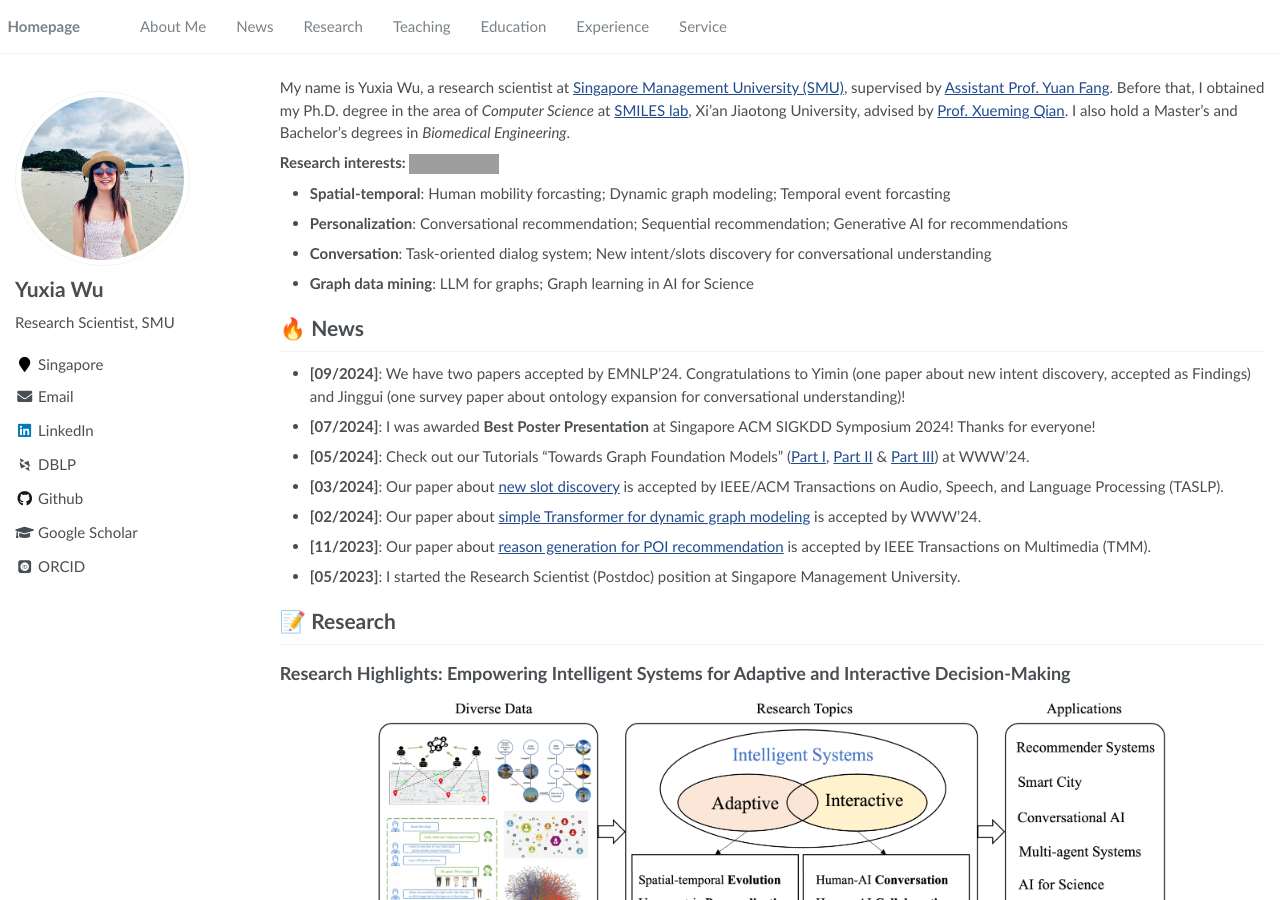
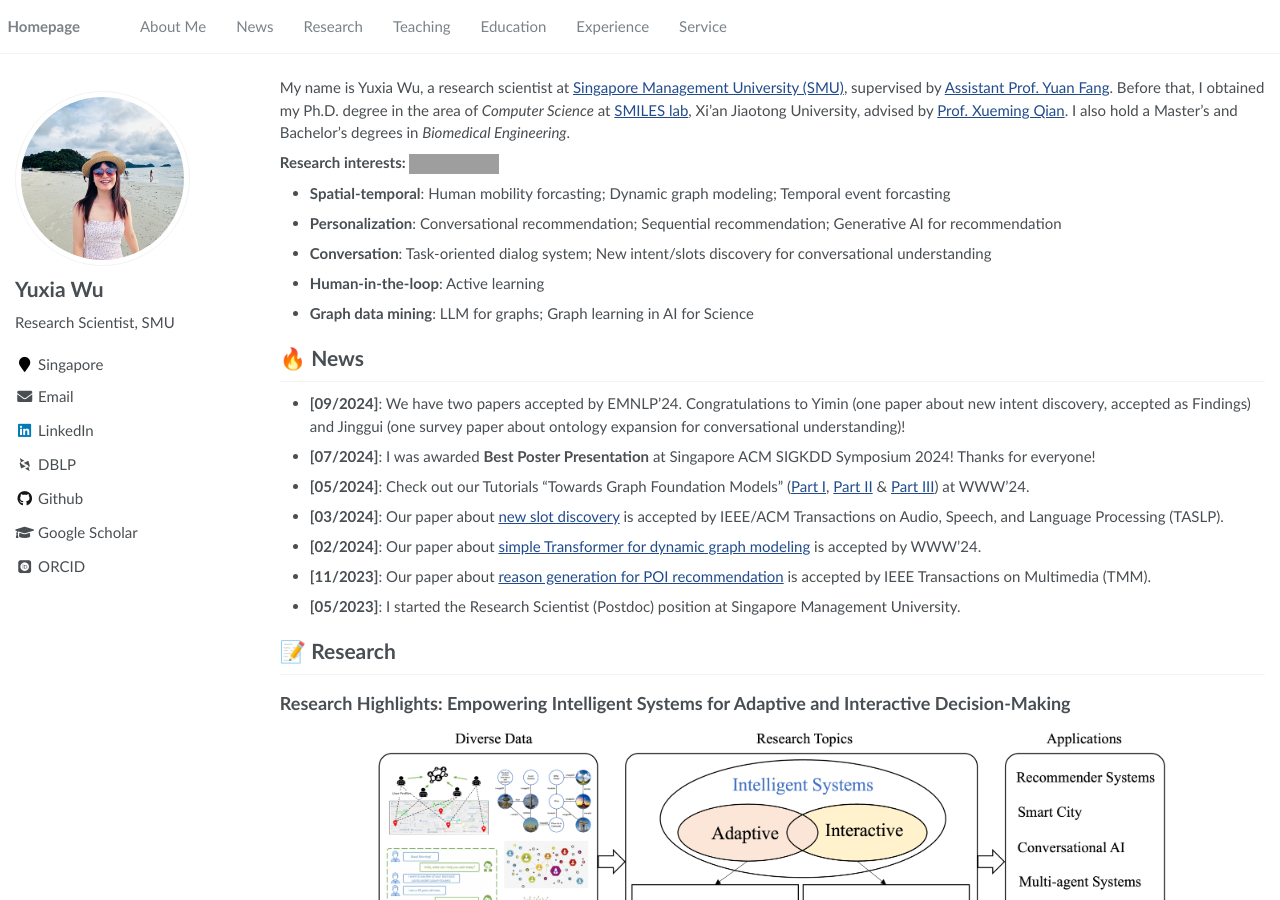
Before and after one commit to YuxiaWu/YuxiaWu.github.io, a Jekyll site: the page built from _pages/about.md, in a window 1280 px wide and 900 px high. Built offline with Jekyll 4.4.1, drawn with Linux system fonts in a browser that asks for light colours; some web fonts are replaced; grey boxes are pictures that could not be loaded.

Commit message:
Update about.md

```diff
--- a/_pages/about.md
+++ b/_pages/about.md
@@ -22,8 +22,9 @@ My name is Yuxia Wu, a research scientist at [Singapore Management University (S
 **Research interests:** <a href='https://scholar.google.com/citations?user=bRgptuYAAAAJ&hl=en'><img src="https://img.shields.io/endpoint?url={{ url | url_encode }}&logo=Google%20Scholar&labelColor=f6f6f6&color=9cf&style=flat&label=citations"></a>
 
 - **Spatial-temporal**: Human mobility forcasting; Dynamic graph modeling; Temporal event forcasting
-- **Personalization**: Conversational recommendation; Sequential recommendation; Generative AI for recommendations
+- **Personalization**: Conversational recommendation; Sequential recommendation; Generative AI for recommendation
 - **Conversation**: Task-oriented dialog system; New intent/slots discovery for conversational understanding
+- **Human-in-the-loop**: Active learning
 - **Graph data mining**: LLM for graphs; Graph learning in AI for Science
 
 # 🔥 News
```
